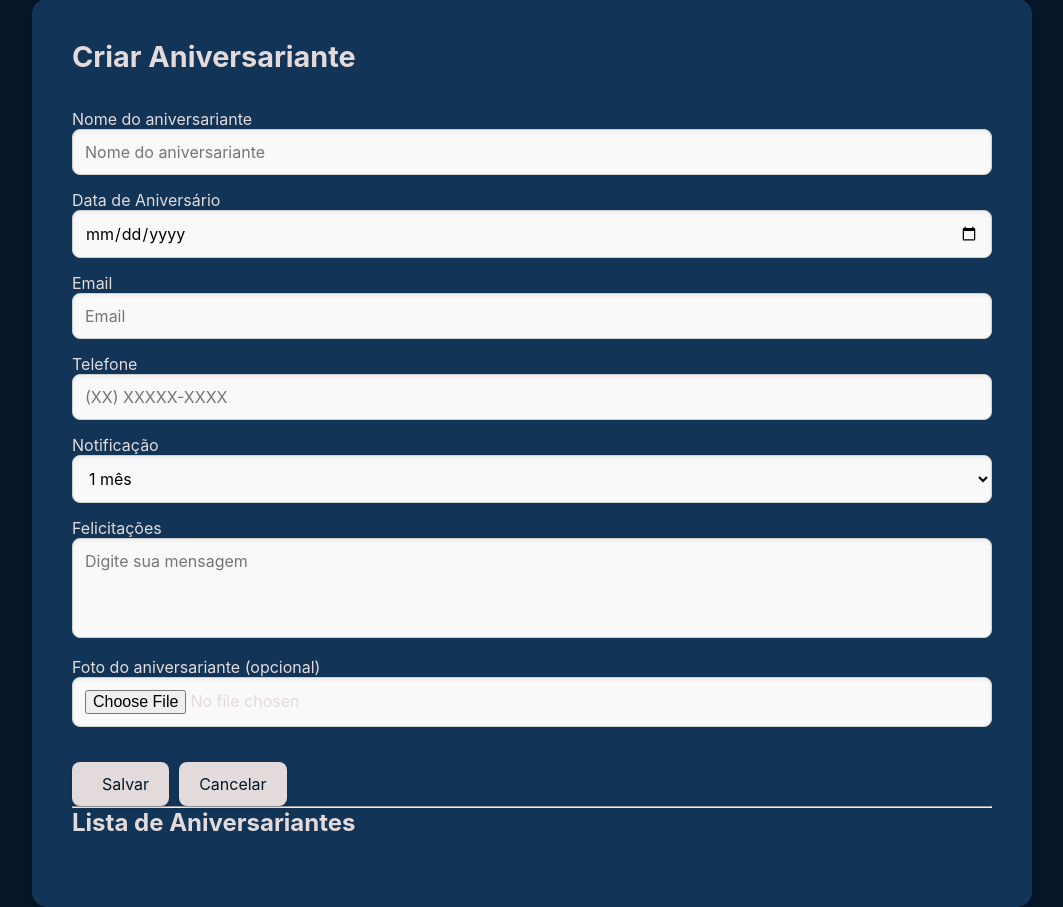
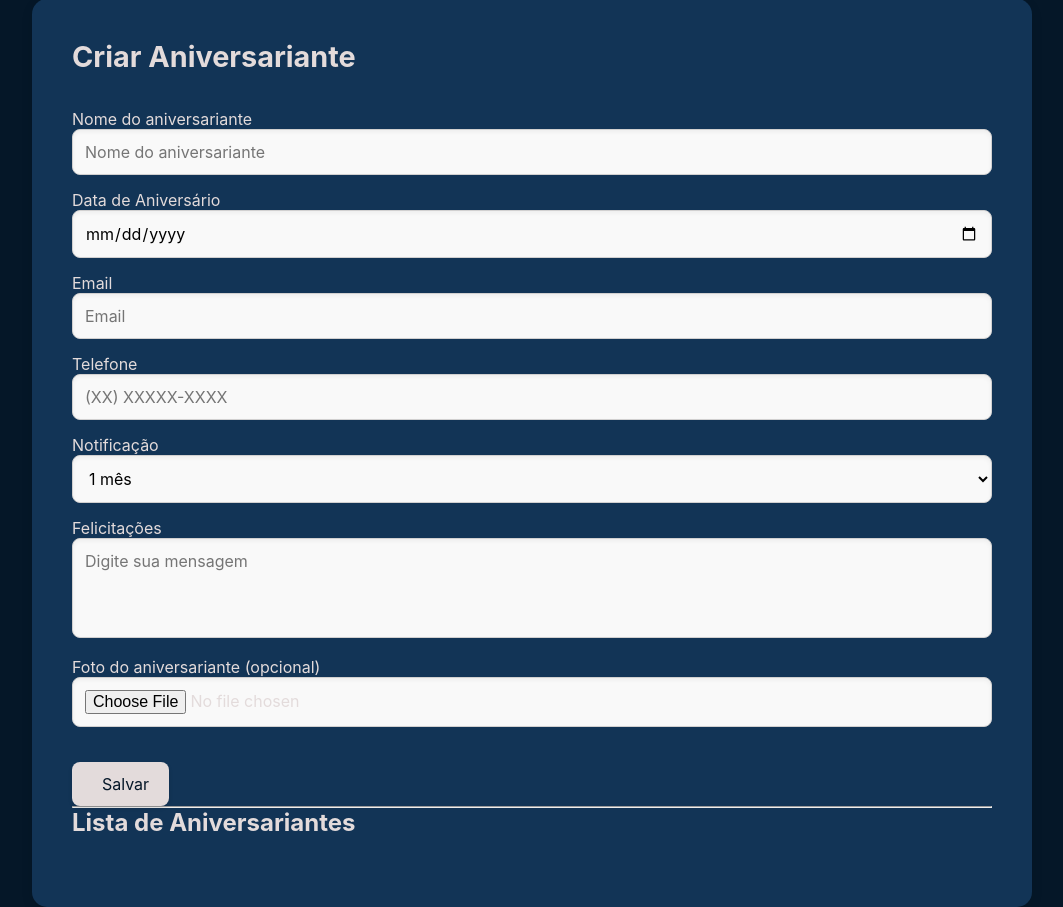
Before and after one commit to cetem99/aniversario, a Flask app: page / in a window 1280 px wide. Shown: the part 21-928 px from the top of the page, without its empty margins (108-1171 px from the left). Run offline with Flask 3, Linux system fonts and the light colour scheme; data that the repository does not hold is empty.

Commit message:
Update Gerenciar.html

```diff
--- a/templates/Gerenciar.html
+++ b/templates/Gerenciar.html
@@ -49,7 +49,7 @@
                             <ion-icon name="checkmark-outline"></ion-icon>
                             <span>Salvar</span>
                         </button>
-                        <button type="button" class="btn-cancel" onclick="window.location.href='/'">Cancelar</button>
+
                     </div>
                 </form>
 
```
